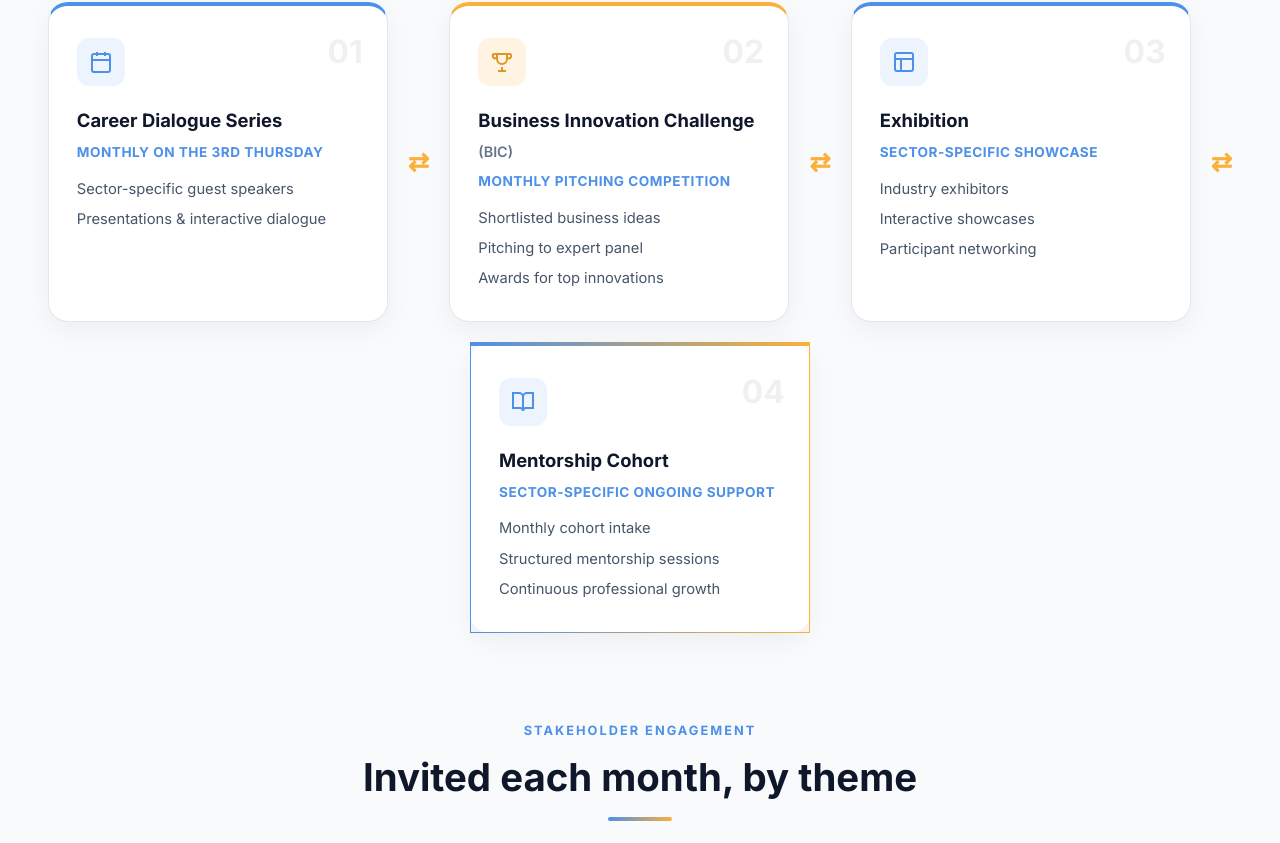
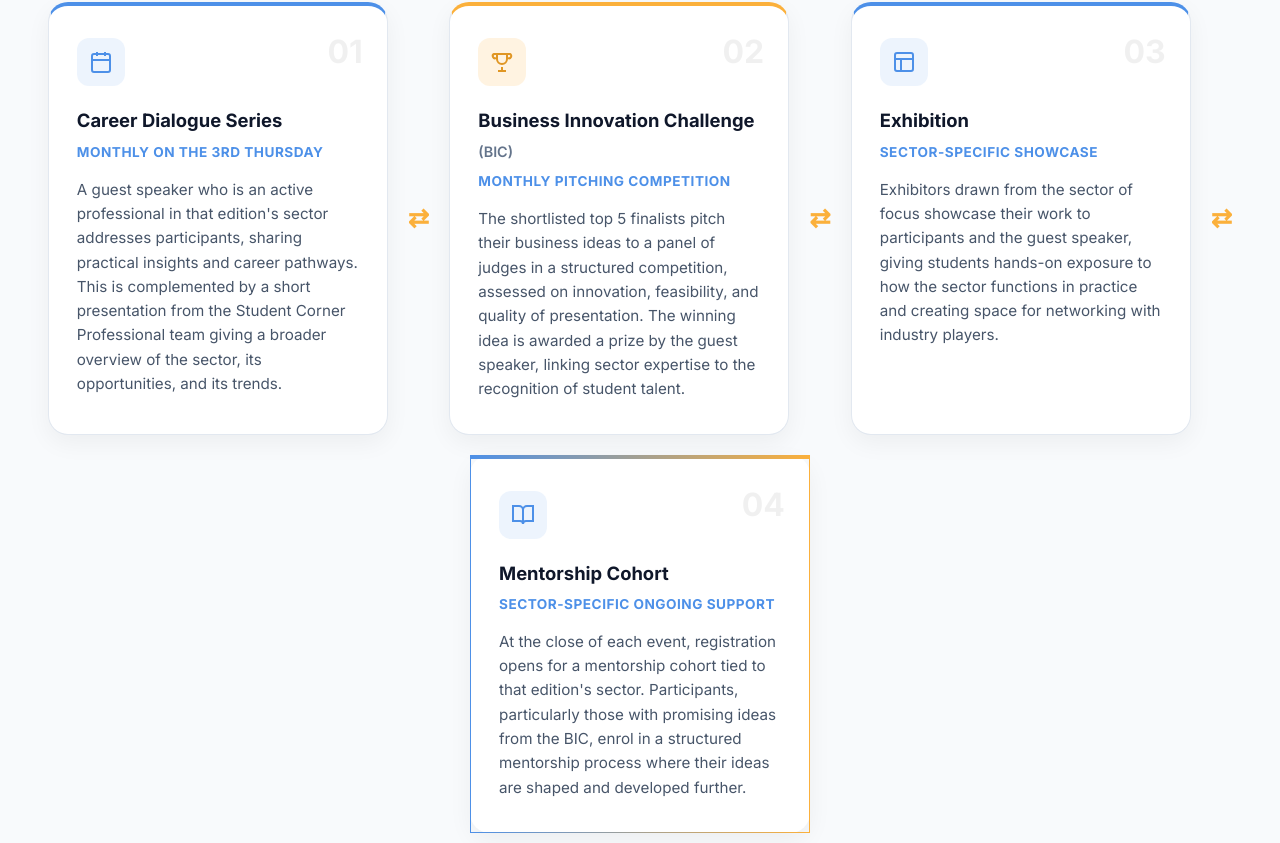
Before and after one commit to Bonaeineza31/campus-edu, a React (Vite) app: page /student-corner in a window 1280 px wide. Shown: the part 1357-2200 px from the top of the page. Built offline with nearby package versions, Linux system fonts and the light colour scheme.

Commit message:
new changes to the website

```diff
--- a/src/pages/student-corner/StudentCorner.jsx
+++ b/src/pages/student-corner/StudentCorner.jsx
@@ -25,7 +25,7 @@ export default function StudentCorner() {
           Student <span>Corner</span>
         </h1>
         <p className="sc-hero-desc">
-          Student Corner initiative by The Campus EDU, which aims to bridge the gap between Rwandan university education and professional readiness. The initiative features three core pillars—career dialogues, business innovation challenges, and mentorship of student corner
+          Student Corner initiative by The Campus EDU, which aims to bridge the gap between Rwandan university education and professional readiness. The initiative features four core pillars—Career Dialogue Series, Business Innovation Challenge, Exhibition, and Mentorship.
         </p>
       </header>
 
--- a/src/pages/student-corner/components/ThreePillars.jsx
+++ b/src/pages/student-corner/components/ThreePillars.jsx
@@ -5,7 +5,7 @@ const pillars = [
     num: '01',
     title: 'Career Dialogue Series',
     subtitle: 'Monthly on the 3rd Thursday',
-    lines: ['Sector-specific guest speakers', 'Presentations & interactive dialogue'],
+    description: 'A guest speaker who is an active professional in that edition\'s sector addresses participants, sharing practical insights and career pathways. This is complemented by a short presentation from the Student Corner Professional team giving a broader overview of the sector, its opportunities, and its trends.',
     accent: 'blue',
     icon: (
       <svg xmlns="http://www.w3.org/2000/svg" viewBox="0 0 24 24" fill="none" stroke="currentColor" strokeWidth="2">
@@ -21,7 +21,7 @@ const pillars = [
     title: 'Business Innovation Challenge',
     short: 'BIC',
     subtitle: 'Monthly pitching competition',
-    lines: ['Shortlisted business ideas', 'Pitching to expert panel', 'Awards for top innovations'],
+    description: 'The shortlisted top 5 finalists pitch their business ideas to a panel of judges in a structured competition, assessed on innovation, feasibility, and quality of presentation. The winning idea is awarded a prize by the guest speaker, linking sector expertise to the recognition of student talent.',
     accent: 'gold',
     icon: (
       <svg xmlns="http://www.w3.org/2000/svg" viewBox="0 0 24 24" fill="none" stroke="currentColor" strokeWidth="2">
@@ -37,7 +37,7 @@ const pillars = [
     num: '03',
     title: 'Exhibition',
     subtitle: 'Sector-specific showcase',
-    lines: ['Industry exhibitors', 'Interactive showcases', 'Participant networking'],
+    description: 'Exhibitors drawn from the sector of focus showcase their work to participants and the guest speaker, giving students hands-on exposure to how the sector functions in practice and creating space for networking with industry players.',
     accent: 'blue',
     icon: (
       <svg xmlns="http://www.w3.org/2000/svg" viewBox="0 0 24 24" fill="none" stroke="currentColor" strokeWidth="2">
@@ -51,7 +51,7 @@ const pillars = [
     num: '04',
     title: 'Mentorship Cohort',
     subtitle: 'Sector-specific ongoing support',
-    lines: ['Monthly cohort intake', 'Structured mentorship sessions', 'Continuous professional growth'],
+    description: 'At the close of each event, registration opens for a mentorship cohort tied to that edition\'s sector. Participants, particularly those with promising ideas from the BIC, enrol in a structured mentorship process where their ideas are shaped and developed further.',
     accent: 'wrap',
     icon: (
       <svg xmlns="http://www.w3.org/2000/svg" viewBox="0 0 24 24" fill="none" stroke="currentColor" strokeWidth="2">
@@ -75,11 +75,7 @@ export default function ThreePillars() {
               {p.short && <span className="pillar-short"> ({p.short})</span>}
             </h3>
             <p className="pillar-subtitle">{p.subtitle}</p>
-            <div className="pillar-lines">
-              {p.lines.map((l) => (
-                <span key={l}>{l}</span>
-              ))}
-            </div>
+            <p className="pillar-desc">{p.description}</p>
           </div>
           {i < pillars.length - 1 && (
             <div className="pillar-flow-arrow" aria-hidden="true">⇄</div>
--- a/src/pages/student-corner/student-corner.css
+++ b/src/pages/student-corner/student-corner.css
@@ -249,16 +249,10 @@
   margin-bottom: 14px;
 }
 
-.pillar-lines {
-  display: flex;
-  flex-direction: column;
-  gap: 8px;
-}
-
-.pillar-lines span {
-  font-size: 0.92rem;
+.pillar-desc {
+  font-size: 0.95rem;
+  line-height: 1.6;
   color: var(--text-secondary, #666);
-  line-height: 1.5;
 }
 
 .pillar-flow-arrow {
```
